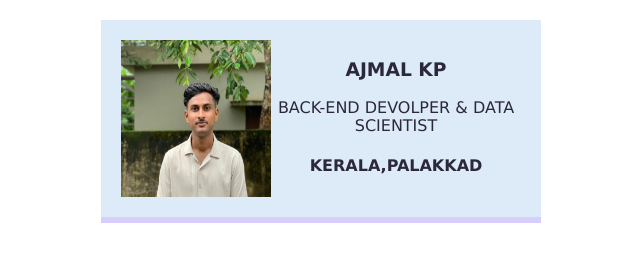
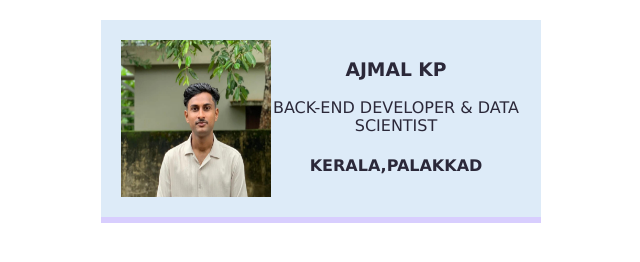
Before and after one commit to ajmalkp5/cl-web-biscard, a plain HTML site: page index.html in a window 1280 px wide. Shown: the full height of the page, 319-959 px from the left. Drawn offline with nearby package versions, Linux system fonts and the light colour scheme.

Commit message:
Update index.html

```diff
--- a/index.html
+++ b/index.html
@@ -14,7 +14,7 @@
                 alt="AJMAL KP smiling at the camera with a nature background">
             <div>
                 <h3>AJMAL KP</h3>
-                <p>BACK-END DEVOLPER & DATA SCIENTIST</p>
+                <p>BACK-END DEVELOPER & DATA SCIENTIST</p>
                 <h4>KERALA,PALAKKAD</h4>
             </div>
         </div>
```
